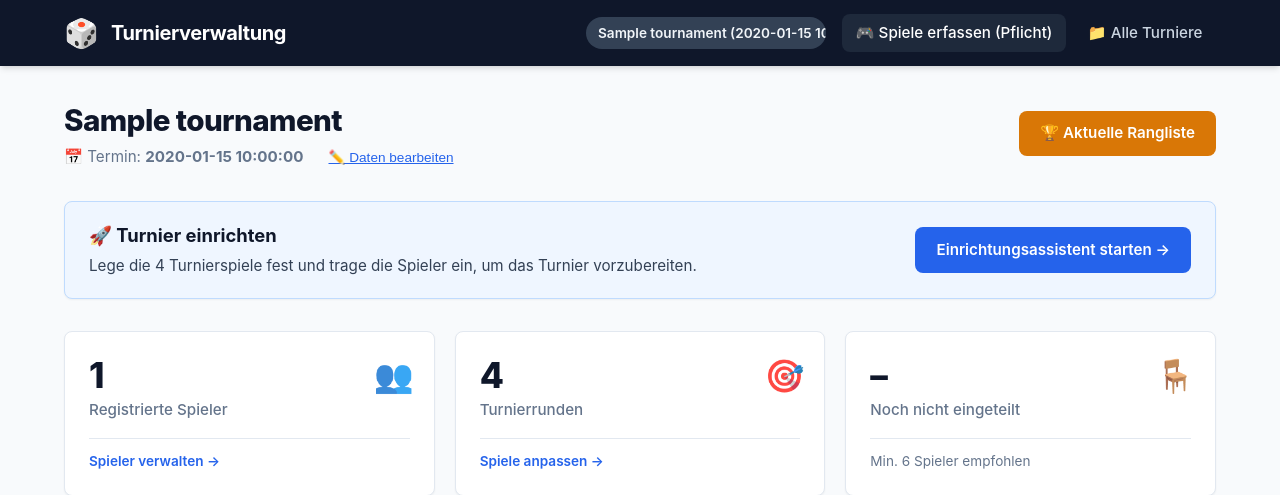
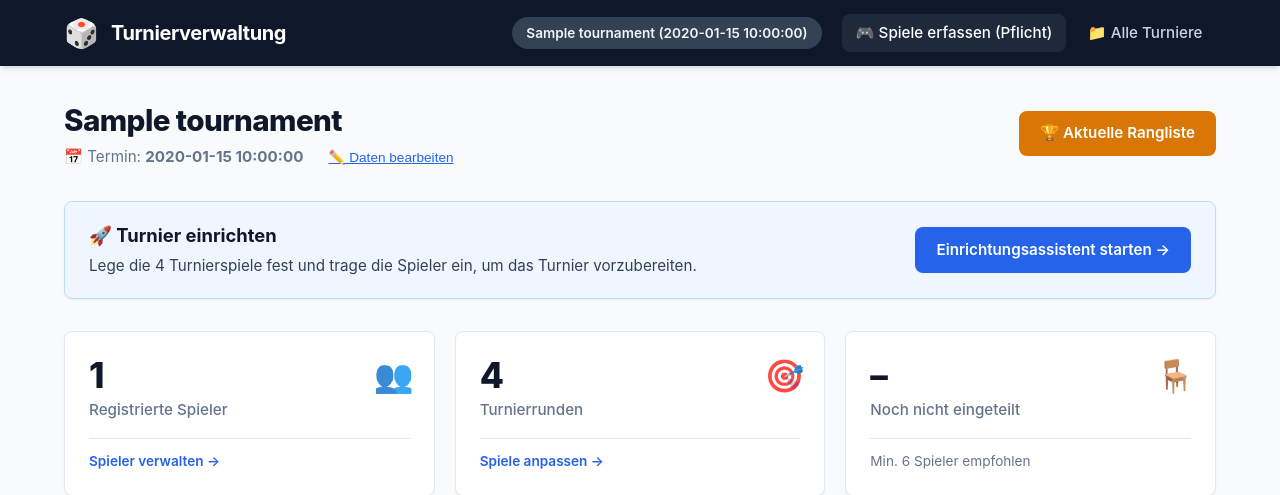
Before and after one commit to cvoegtle/turnierverwaltung, a Flask app: template src/web/templates/index.html in a window 1280 px wide. Shown: the top 495 px of the page. Run offline with Flask 3, Linux system fonts and the light colour scheme; the template is opened without the code that fills it: most values are stand-ins (such as "Sample title", 1, 10 or a date in 2020).

Commit message:
Turniertitel mehr Platz geben

```diff
--- a/src/web/static/css/style.css
+++ b/src/web/static/css/style.css
@@ -97,6 +97,24 @@ body {
     align-items: center;
     gap: 0.5rem;
     flex-wrap: nowrap;
+}
+
+.active-tournament-chip {
+    display: inline-flex;
+    align-items: center;
+    background: #334155;
+    color: #f1f5f9;
+    padding: 0.35rem 0.9rem;
+    border-radius: 9999px;
+    font-size: 0.85rem;
+    font-weight: 600;
+    margin-right: 0.75rem;
+    max-width: 380px;
+    min-width: 0;
+    flex-shrink: 1;
+    white-space: nowrap;
+    overflow: hidden;
+    text-overflow: ellipsis;
 }
 
 .nav-link {
@@ -1106,24 +1124,6 @@ h4 {
     border: 1px solid #bbf7d0;
 }
 
-.active-tournament-chip {
-    display: inline-flex;
-    align-items: center;
-    background: #334155;
-    color: #f1f5f9;
-    padding: 0.35rem 0.75rem;
-    border-radius: 9999px;
-    font-size: 0.85rem;
-    font-weight: 600;
-    margin-right: 0.5rem;
-    max-width: 240px;
-    min-width: 0;
-    flex-shrink: 1;
-    white-space: nowrap;
-    overflow: hidden;
-    text-overflow: ellipsis;
-}
-
 .btn-link {
     background: none;
     border: none;
```
